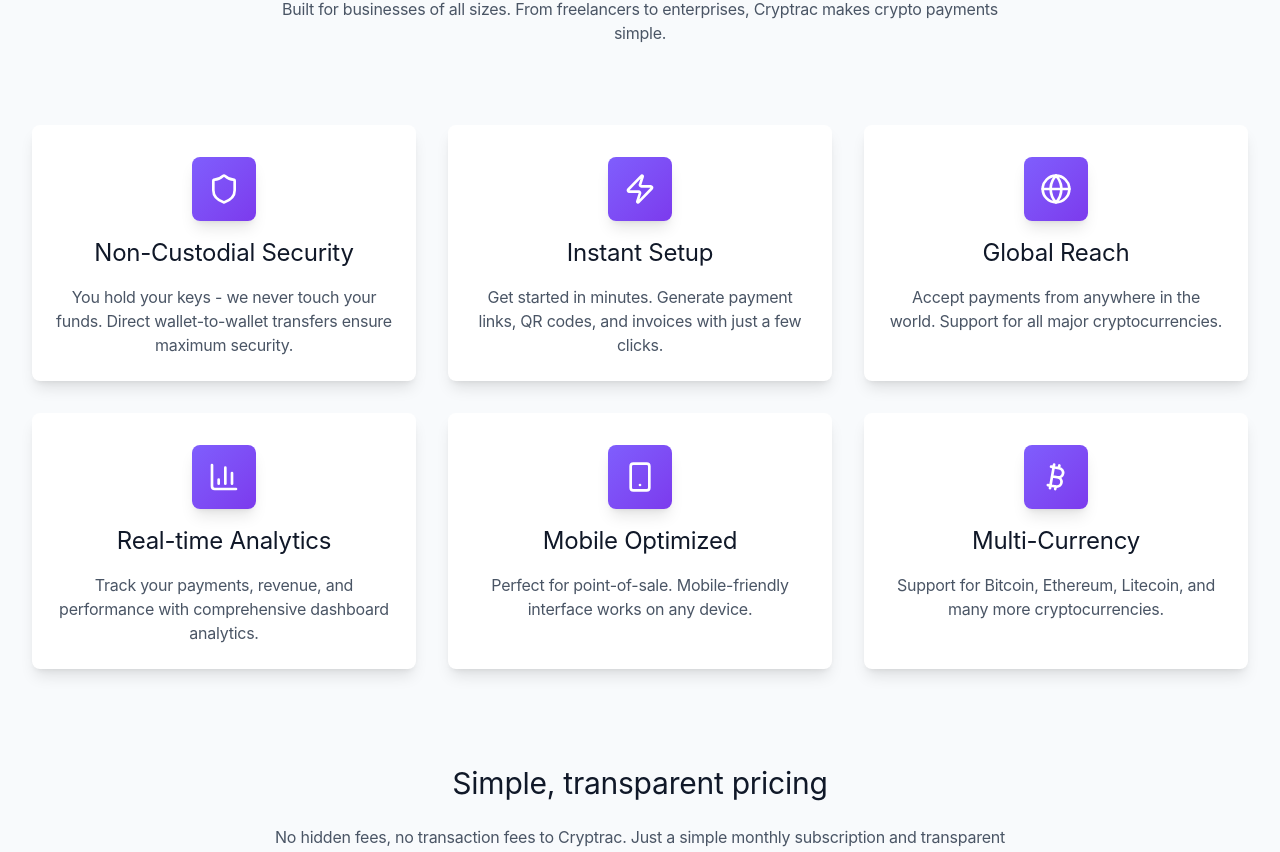
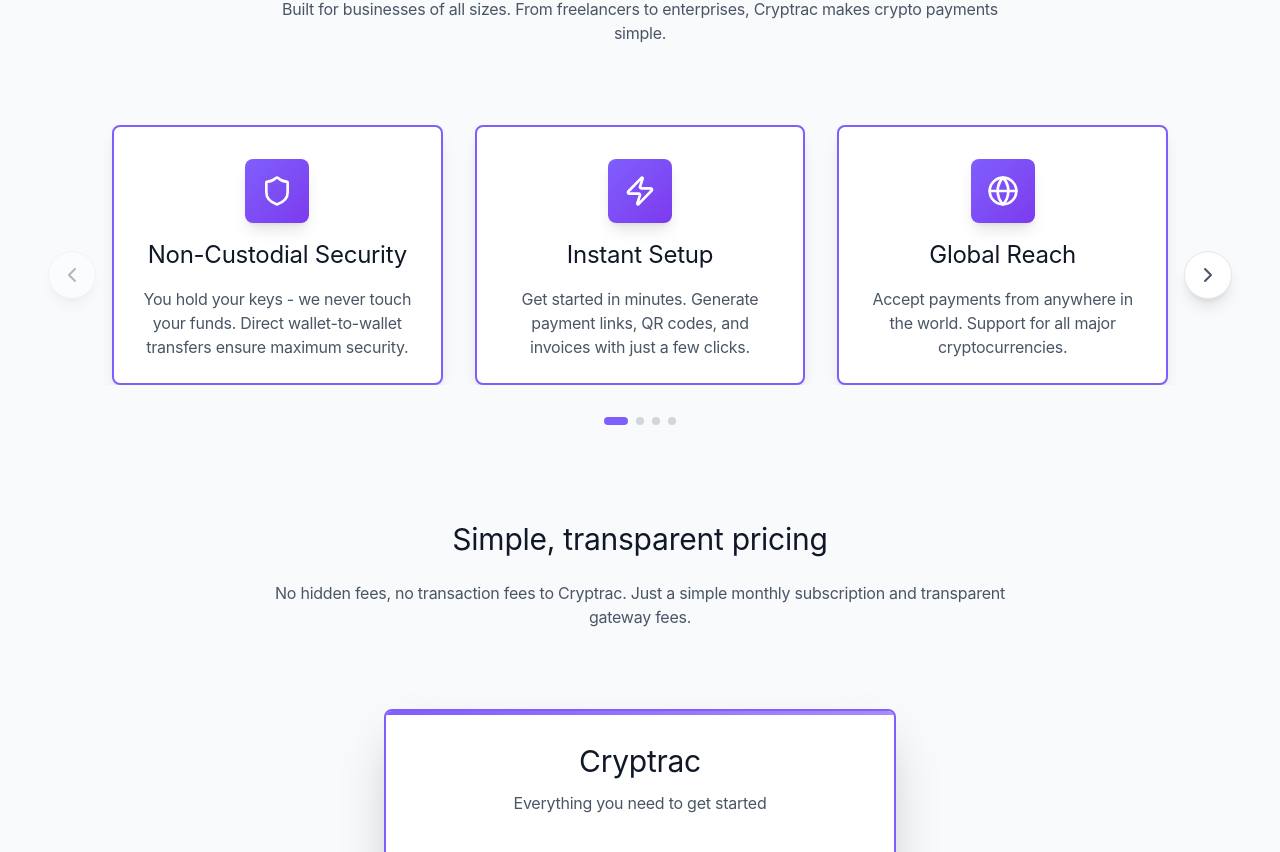
Before and after one commit to CryptracSolutions/cryptrac, a Next.js app: page / in a window 1280 px wide. Shown: the part 1339-2191 px from the top of the page. Built offline with nearby package versions, Linux system fonts and the light colour scheme; no server answers.

Commit message:
UI/UX Upgrades 22.2

```diff
--- a/app/page.tsx
+++ b/app/page.tsx
@@ -1,5 +1,7 @@
+"use client";
 import Link from "next/link";
-import { ArrowRight, Shield, Zap, Globe, CheckCircle, Bitcoin, Smartphone, BarChart3, DollarSign, HelpCircle, Network } from "lucide-react";
+import { useState, useRef, useEffect } from "react";
+import { ArrowRight, Shield, Zap, Globe, CheckCircle, Bitcoin, Smartphone, BarChart3, DollarSign, HelpCircle, Network, ChevronLeft, ChevronRight, ExternalLink } from "lucide-react";
 import { Button } from "@/app/components/ui/button";
 import { Card, CardContent, CardDescription, CardHeader, CardTitle } from "@/app/components/ui/card";
 import { Logo } from "@/app/components/ui/logo";
@@ -7,6 +9,9 @@ import { CryptoIcon } from "@/app/components/ui/crypto-icon";
 import { LandingNav } from "@/app/components/layout/landing-nav";
 
 export default function Home() {
+  const [currentSlide, setCurrentSlide] = useState(0);
+  const carouselRef = useRef<HTMLDivElement>(null);
+
   const features = [
     {
       icon: Shield,
@@ -39,6 +44,25 @@ export default function Home() {
       description: "Support for Bitcoin, Ethereum, Litecoin, and many more cryptocurrencies."
     }
   ];
+
+  const CARDS_PER_VIEW = 3;
+  const maxSlide = Math.max(0, features.length - CARDS_PER_VIEW);
+
+  const nextSlide = () => {
+    if (currentSlide < maxSlide) {
+      setCurrentSlide(prev => prev + 1);
+    }
+  };
+
+  const prevSlide = () => {
+    if (currentSlide > 0) {
+      setCurrentSlide(prev => prev - 1);
+    }
+  };
+
+  const goToSlide = (index: number) => {
+    setCurrentSlide(Math.max(0, Math.min(maxSlide, index)));
+  };
 
   const supportedCryptos = [
     { symbol: "BTC", name: "Bitcoin" },
@@ -272,7 +296,7 @@ export default function Home() {
             </div>
 
             {/* Stats Section */}
-            <div className="mt-12 grid grid-cols-1 sm:grid-cols-3 gap-4 max-w-3xl mx-auto">
+            <div className="mt-12 grid grid-cols-1 sm:grid-cols-3 gap-2 max-w-3xl mx-auto">
               <div className="text-center">
                 <div className="font-phonic text-3xl font-semibold text-[#7f5efd] mb-2">140+</div>
                 <div className="font-phonic text-sm text-gray-600">Cryptocurrencies</div>
@@ -332,7 +356,7 @@ export default function Home() {
         </div>
       </section>
 
-      {/* Features Section */}
+      {/* Features Section with Sliding Carousel */}
       <section id="features" className="py-12 bg-slate-50">
         <div className="container-wide">
           <div className="text-center mb-20">
@@ -343,14 +367,45 @@ export default function Home() {
               Built for businesses of all sizes. From freelancers to enterprises, Cryptrac makes crypto payments simple.
             </p>
           </div>
-          <div className="grid grid-cols-1 md:grid-cols-2 lg:grid-cols-3 gap-8">
+
+          {/* Carousel Container */}
+          <div className="relative">
+            {/* Navigation Buttons */}
+            <button
+              onClick={prevSlide}
+              disabled={currentSlide === 0}
+              className="absolute left-4 top-1/2 -translate-y-1/2 z-10 w-12 h-12 bg-white rounded-full shadow-lg border border-gray-200 flex items-center justify-center transition-all duration-200 hover:shadow-xl hover:scale-105 disabled:opacity-40 disabled:cursor-not-allowed disabled:hover:scale-100"
+            >
+              <ChevronLeft className="h-6 w-6 text-gray-600" />
+            </button>
+
+            <button
+              onClick={nextSlide}
+              disabled={currentSlide >= maxSlide}
+              className="absolute right-4 top-1/2 -translate-y-1/2 z-10 w-12 h-12 bg-white rounded-full shadow-lg border border-gray-200 flex items-center justify-center transition-all duration-200 hover:shadow-xl hover:scale-105 disabled:opacity-40 disabled:cursor-not-allowed disabled:hover:scale-100"
+            >
+              <ChevronRight className="h-6 w-6 text-gray-600" />
+            </button>
+
+            {/* Cards Container */}
+            <div className="overflow-hidden mx-16">
+              <div
+                ref={carouselRef}
+                className="flex transition-transform duration-500 ease-out"
+                style={{
+                  transform: `translateX(-${currentSlide * (100 / CARDS_PER_VIEW)}%)`
+                }}
+              >
                 {features.map((feature, index) => (
-                              <Card key={index} className="border-0 shadow-lg hover:shadow-xl transition-all duration-200 hover:-translate-y-1 bg-white group">
+                  <div key={index} className="w-1/3 flex-shrink-0 px-4">
+                    <Card className="border-[#7f5efd] bg-[#f8f7ff] border-2 shadow-lg hover:shadow-xl transition-all duration-300 hover:-translate-y-2 bg-white h-full">
                       <CardHeader className="text-center pb-4">
-                  <div className="w-16 h-16 bg-gradient-to-br from-[#7f5efd] to-[#7c3aed] rounded-lg flex items-center justify-center mx-auto mb-4 shadow-lg group-hover:shadow-xl transition-all duration-200">
+                        <div className="w-16 h-16 bg-gradient-to-br from-[#7f5efd] to-[#7c3aed] rounded-lg flex items-center justify-center mx-auto mb-4 shadow-lg">
                           <feature.icon className="h-8 w-8 text-white" />
                         </div>
-                  <CardTitle className="font-phonic text-2xl font-normal text-gray-900">{feature.title}</CardTitle>
+                        <CardTitle className="font-phonic text-2xl font-normal text-gray-900">
+                          {feature.title}
+                        </CardTitle>
                       </CardHeader>
                       <CardContent className="text-center px-6 pb-6">
                         <CardDescription className="font-phonic text-base font-normal text-gray-600">
@@ -358,7 +413,25 @@ export default function Home() {
                         </CardDescription>
                       </CardContent>
                     </Card>
+                  </div>
                 ))}
+              </div>
+            </div>
+
+            {/* Slide Indicators */}
+            <div className="flex justify-center mt-8 space-x-2">
+              {Array.from({ length: maxSlide + 1 }).map((_, index) => (
+                <button
+                  key={index}
+                  onClick={() => goToSlide(index)}
+                  className={`w-2 h-2 rounded-full transition-all duration-200 ${
+                    index === currentSlide
+                      ? 'bg-[#7f5efd] w-6'
+                      : 'bg-gray-300 hover:bg-gray-400'
+                  }`}
+                />
+              ))}
+            </div>
           </div>
         </div>
       </section>
```
Lines whose indentation alone changed are shown as unchanged.
